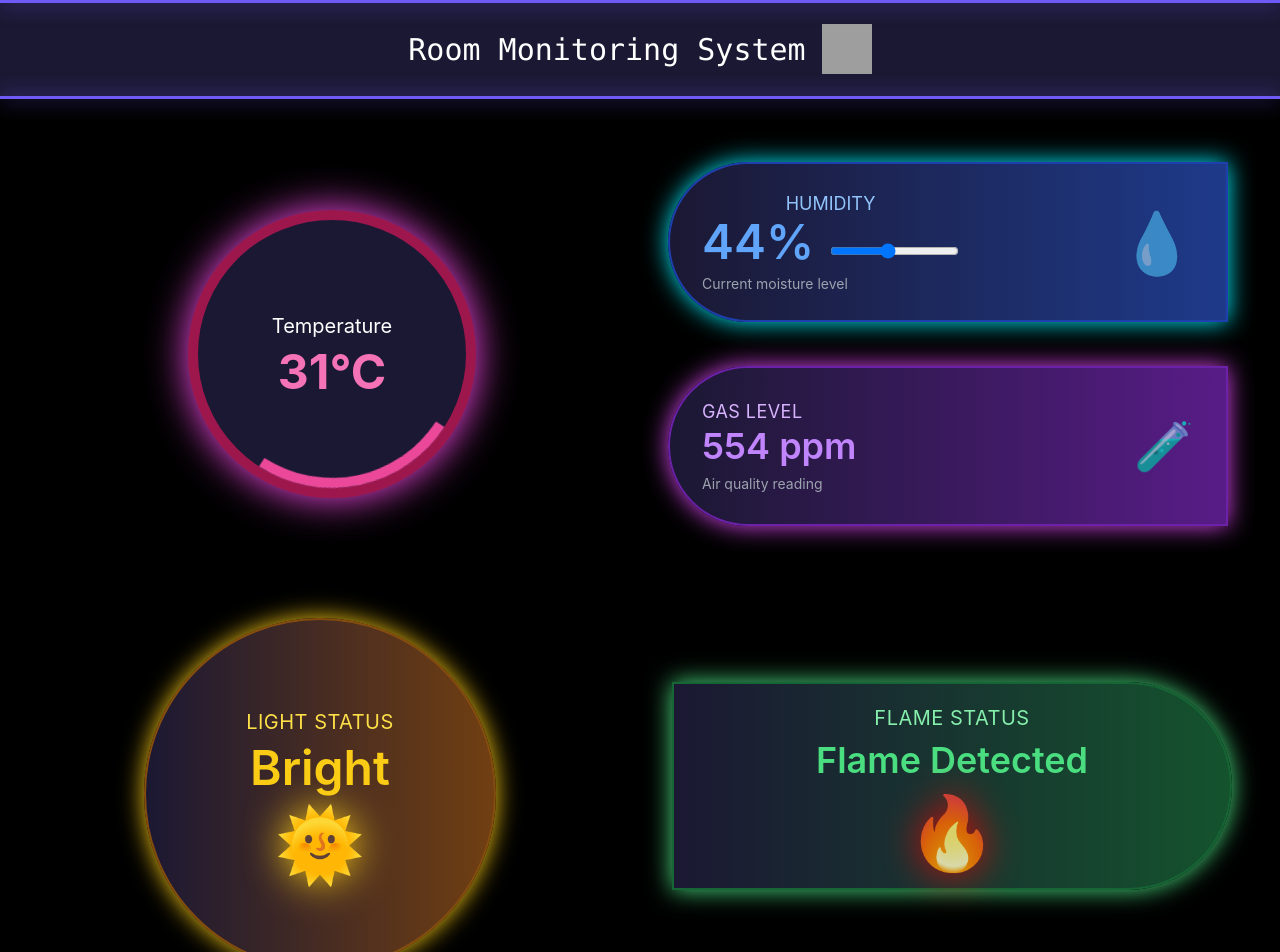
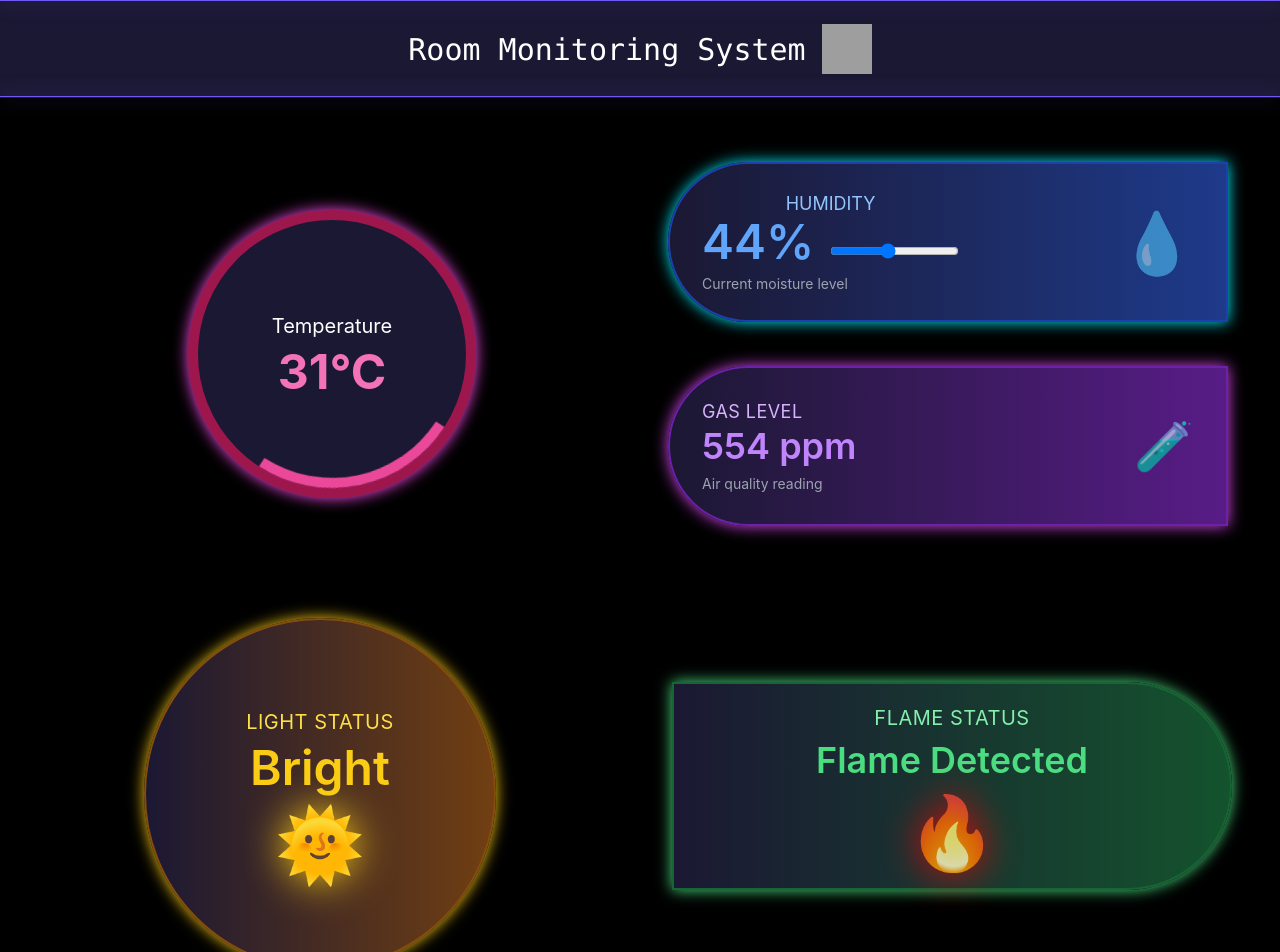
Before and after one commit to tanishka3001/RMS-Frontend, a React (Create React App) app in the folder rms_frontend/: page / in a window 1280 px wide. Shown: the top 952 px of the page. Built offline with nearby package versions, Linux system fonts and the light colour scheme; grey boxes are pictures that could not be loaded.

Commit message:
reduced shadows and added transitions when pointed

```diff
--- a/rms_frontend/src/components/dashboard.jsx
+++ b/rms_frontend/src/components/dashboard.jsx
@@ -13,15 +13,15 @@ const Dashboard = () => {
             className="w-[35px] h-[35px] md:w-[50px] md:h-[50px] ml-4 "
           ></img>
         </nav>
-        <div className=" absolute w-full h-[3px] bg-[#6f5af5]  shadow-[0_0_20px_#6f5af5]"></div>
-        <div className="absolute mt-20 md:mt-24 w-full h-[3px] bg-[#6f5af5]  shadow-[0_0_20px_#6f5af5]"></div>
+        <div className=" absolute w-full h-[1px] bg-[#6f5af5]  shadow-[0_0_20px_#6f5af5]"></div>
+        <div className="absolute mt-20 md:mt-24 w-full h-[1px] bg-[#6f5af5]  shadow-[0_0_20px_#6f5af5]"></div>
       </div>
 
       <div className="bg-black flex min-h-screen justify-around">
         <div className="flex flex-col mt-6">
           <div className="flex flex-col space-y-14 md:space-y-0 md:flex-row m-10 md:space-x-14">
             <div className="md:w-[35rem] md:h-96 flex justify-center items-center">
-              <div className="w-52 h-52 md:w-72 md:h-72 rounded-full border-[10px] border-pink-800 bg-[#1B1833] relative shadow-[0_0_40px_#ff4cf0] flex items-center justify-center">
+              <div className="w-52 h-52 md:w-72 md:h-72 rounded-full border-[10px] border-pink-800 bg-[#1B1833] transition-all relative shadow-[0_0_15px_#ff4cf0] flex items-center justify-center hover:-translate-y-2 cursor-pointer">
                 <div className="text-center">
                   <p className="text-white text-xl mb-2">Temperature</p>
                   <p className="text-5xl font-bold text-pink-400">31°C</p>
@@ -31,7 +31,7 @@ const Dashboard = () => {
             </div>
 
             <div className="relative flex flex-col space-y-14  md:space-y-11 ml-3 md:ml-0">
-              <div className="w-52 h-52 md:w-[35rem] md:h-40 border-2 rounded-full md:rounded-s-full md:rounded-r-none border-blue-800 bg-gradient-to-r from-[#1B1833] to-blue-900 shadow-[0_0_25px_#00f0ff] flex items-center px-8">
+              <div className="w-52 h-52 md:w-[35rem] md:h-40 border-2 rounded-full md:rounded-s-full md:rounded-r-none transition-all border-blue-800 bg-gradient-to-r from-[#1B1833] to-blue-900 shadow-[0_0_15px_#00f0ff] flex items-center px-8 cursor-pointer hover:-translate-y-2">
                 <div className="text-white text-center">
                   <p className="text-lg text-blue-300 ">HUMIDITY</p>
                   <p className="text-5xl font-semibold text-blue-400">
@@ -51,7 +51,7 @@ const Dashboard = () => {
                 </div>
               </div>
 
-              <div className=" w-52 h-52 md:w-[35rem] md:h-40 border-2 rounded-full md:rounded-s-full md:rounded-r-none border-purple-800 bg-gradient-to-r from-[#1B1833] to-purple-900 shadow-[0_0_25px_#d946ef] flex items-center px-10 md:px-8">
+              <div className=" w-52 h-52 md:w-[35rem] md:h-40 border-2 rounded-full md:rounded-s-full md:rounded-r-none transition-all border-purple-800 bg-gradient-to-r from-[#1B1833] to-purple-900 shadow-[0_0_15px_#d946ef] flex items-center px-10 md:px-8 cursor-pointer hover:-translate-y-2">
                 <div className="text-white">
                   <p className=" text-md md:text-lg uppercase tracking-wide text-purple-300">
                     Gas Level
@@ -71,7 +71,7 @@ const Dashboard = () => {
           </div>
 
           <div className="flex flex-col space-y-14 md:space-y-0 md:flex-row m-8 ml-12 md:ml-32 md:space-x-20 justify-center mb-28">
-            <div className="w-52 h-52 md:w-[22rem] md:h-[22rem] border-2 rounded-full border-yellow-800 bg-gradient-to-r from-[#1B1833] to-yellow-900 shadow-[0_0_25px_#facc15] flex flex-col justify-center items-center transition-all duration-500">
+            <div className="w-52 h-52 md:w-[22rem] md:h-[22rem] border-2 rounded-full border-yellow-800 bg-gradient-to-r from-[#1B1833] to-yellow-900 shadow-[0_0_15px_#facc15] flex flex-col justify-center items-center transition-all duration-500 cursor-pointer hover:-translate-y-2">
               <p className="text-yellow-300 text-xl uppercase tracking-wide mb-2">
                 Light Status
               </p>
@@ -90,7 +90,7 @@ const Dashboard = () => {
             </div>
 
             <div className="flex md:pt-16 md:pl-24 ">
-              <div className="w-52 h-52 md:w-[35rem] md:h-52  border-2 rounded-full md:rounded-e-full md:rounded-l-none border-green-800 bg-gradient-to-r from-[#1B1833] to-green-900 shadow-[0_0_25px_#4ade80] flex flex-col justify-center items-center transition-all duration-500 ">
+              <div className="w-52 h-52 md:w-[35rem] md:h-52  border-2 rounded-full md:rounded-e-full md:rounded-l-none border-green-800 bg-gradient-to-r from-[#1B1833] to-green-900 shadow-[0_0_15px_#4ade80] flex flex-col justify-center items-center transition-all duration-500 cursor-pointer hover:-translate-y-2 transition-all">
                 <p className="text-green-300 text-xl uppercase tracking-wide mb-2">
                   Flame Status
                 </p>
```
